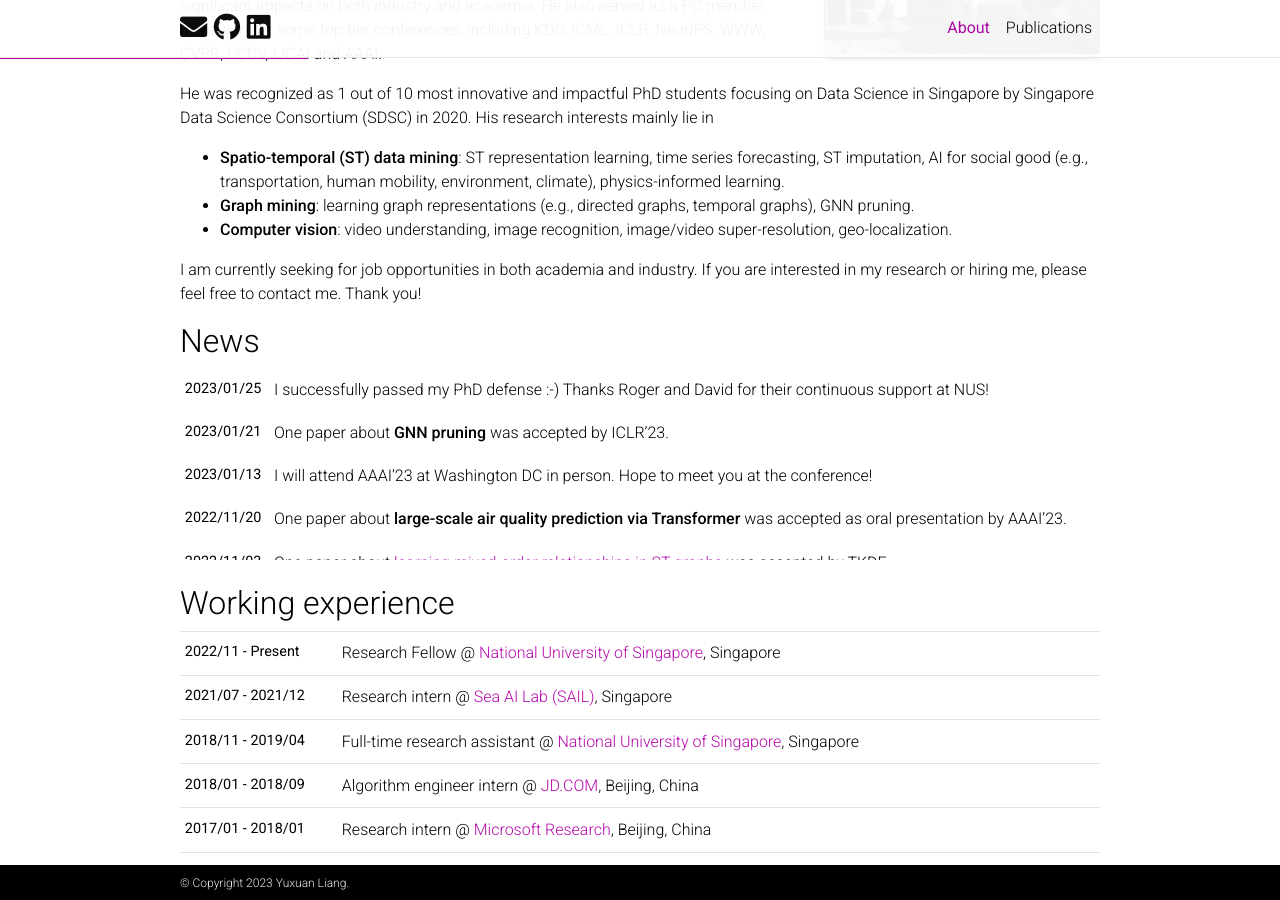
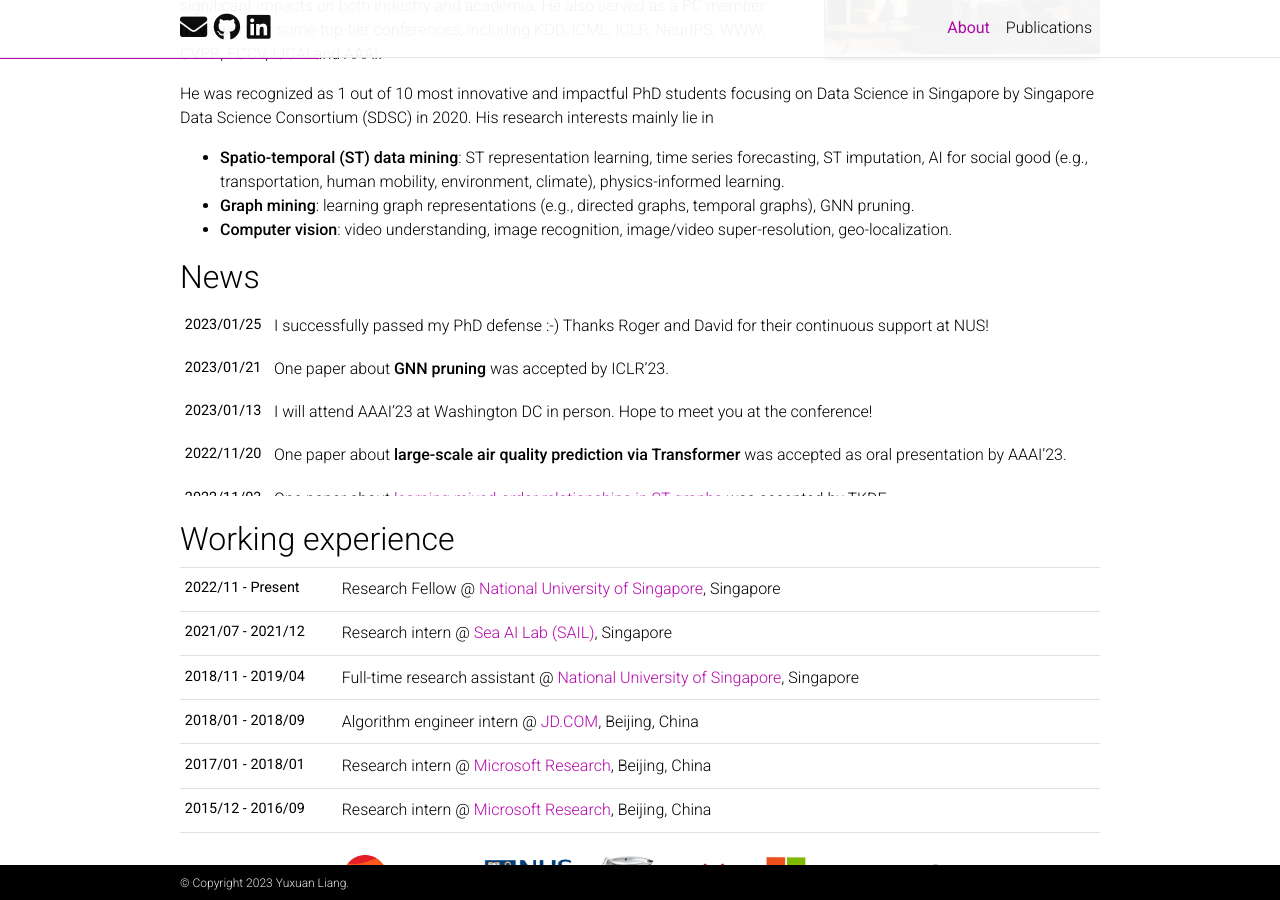
Before and after one commit to CastleLiang/castleliang.github.io, a Jekyll site: the page built from _pages/about.md, in a window 1280 px wide and 900 px high, scrolled down 424 px. Built offline with Jekyll 4.4.1, drawn with Linux system fonts in a browser that asks for light colours; full-size pictures stand in for the smaller copies a plugin makes; comment, search, counter and statistics services are not loaded; a style sheet for code colours, icons or effects is not loaded.

Commit message:
update bio

```diff
--- a/_pages/about.md
+++ b/_pages/about.md
@@ -26,8 +26,6 @@
 - **Graph mining**: learning graph representations (e.g., directed graphs, temporal graphs), GNN pruning.
 - **Computer vision**: video understanding, image recognition, image/video super-resolution, geo-localization.
 
-I am currently seeking for job opportunities in both academia and industry. If you are interested in my research or hiring me, please feel free to contact me. Thank you!
-
 <!-- Write your biography here. Tell the world about yourself. Link to your favorite [subreddit](http://reddit.com). You can put a picture in, too. The code is already in, just name your picture `prof_pic.jpg` and put it in the `img/` folder.
 
 Put your address / P.O. box / other info right below your picture. You can also disable any these elements by editing `profile` property of the YAML header of your `_pages/about.md`. Edit `_bibliography/papers.bib` and Jekyll will render your [publications page](/al-folio/publications/) automatically.
```
